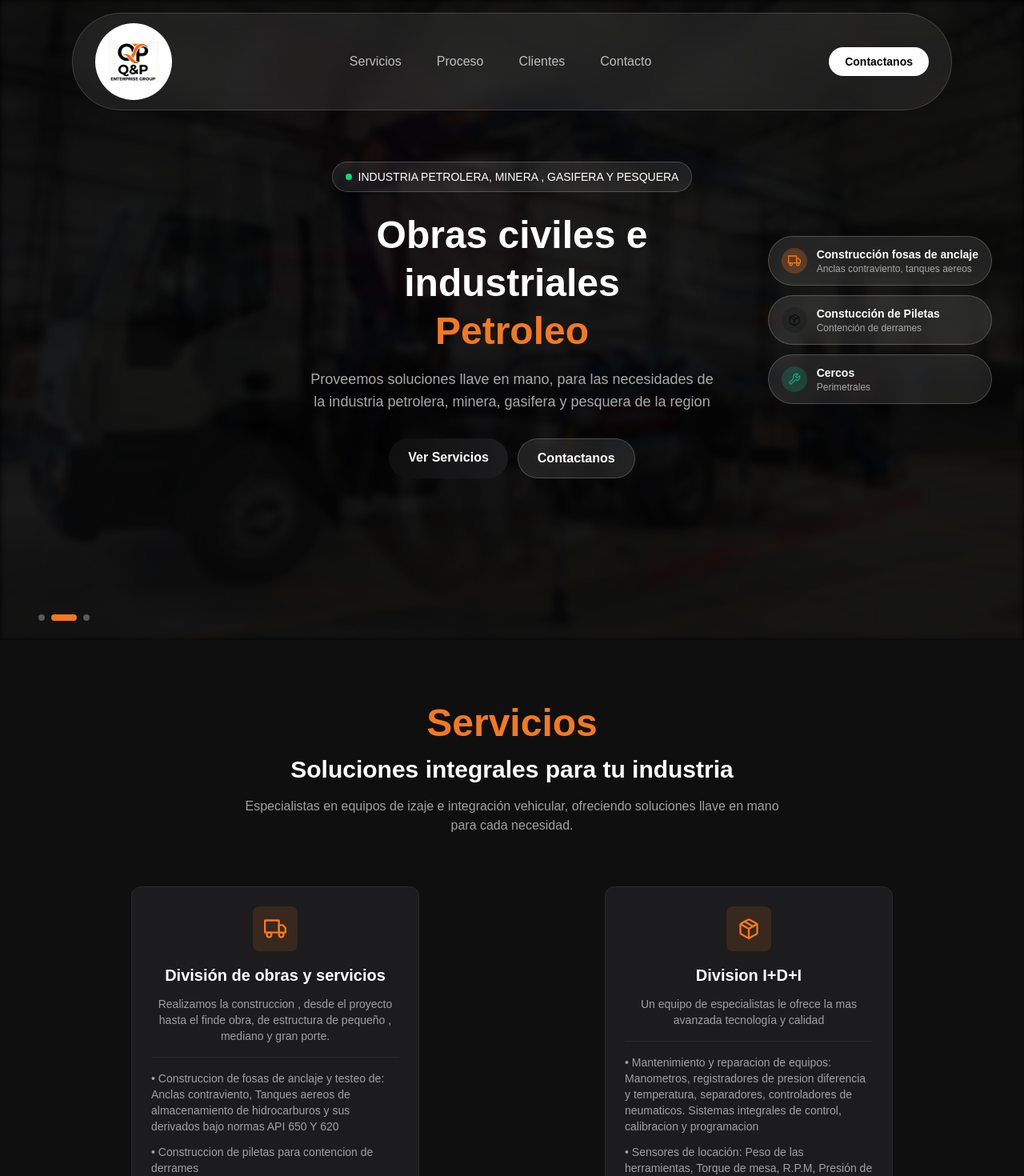
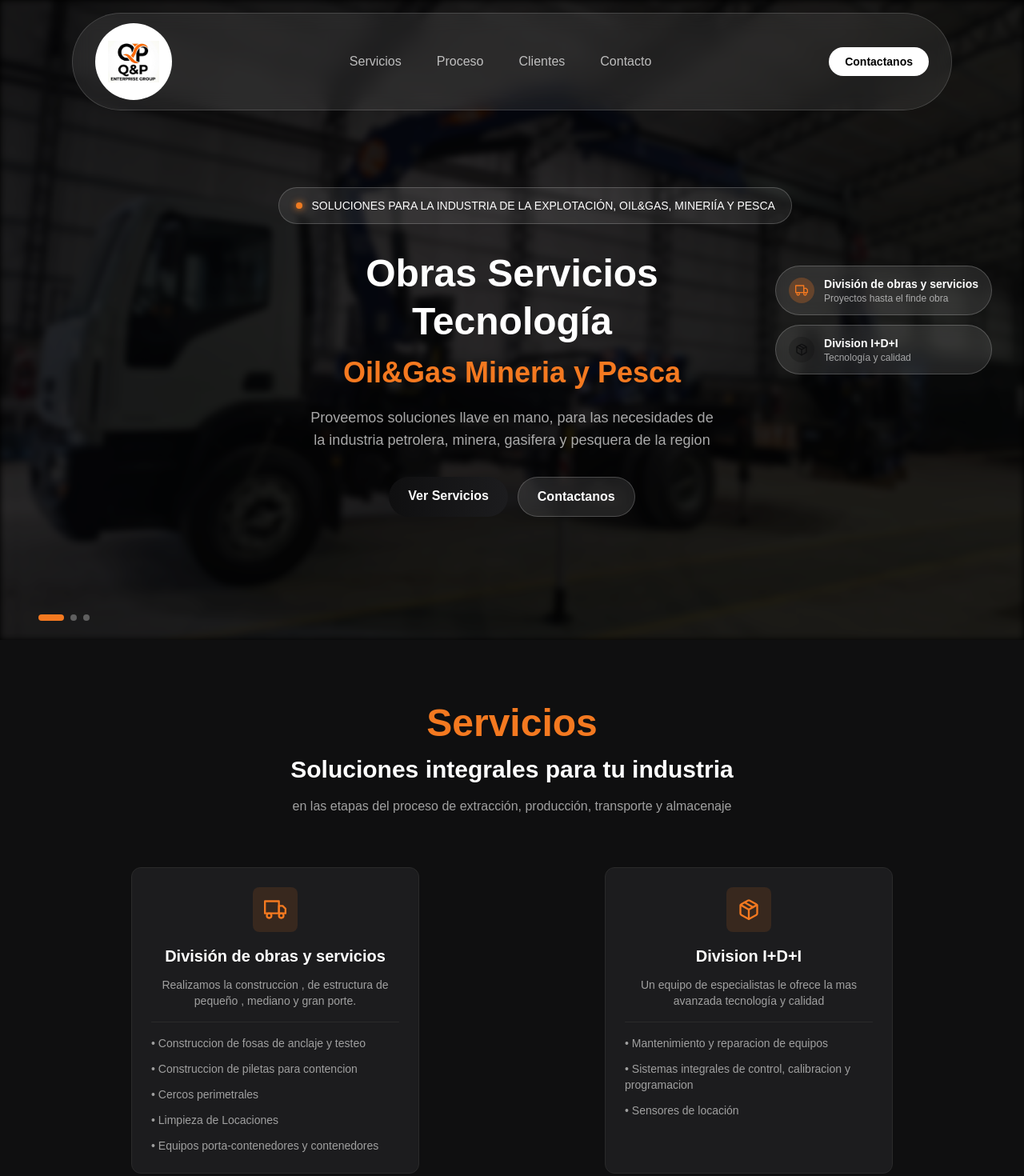
Before and after one commit to gusmgadev/qypgroup, a Next.js app: page / in a window 1280 px wide. Shown: the top 1470 px of the page at 80% size. Built offline with nearby package versions, Linux system fonts and the light colour scheme.

Commit message:
Landing completa - Navbar responsive, Hero responsive, Servicios, Contacto, Footer, Pills clickeables

```diff
--- a/components/landing/hero.tsx
+++ b/components/landing/hero.tsx
@@ -29,7 +29,8 @@ export function Hero() {
 
   return (
     <section
-      className="relative h-screen overflow-hidden flex items-center justify-center"
+      className="relative min-h-screen overflow-hidden flex items-center justify-center"
+      style={{ paddingTop: "140px", paddingBottom: "60px" }}
       onMouseEnter={() => setIsPaused(true)}
       onMouseLeave={() => setIsPaused(false)}
     >
@@ -59,22 +60,26 @@ export function Hero() {
         style={{ backgroundColor: "rgba(0,0,0,0.55)" }}
       />
 
-      <div className="relative z-10 max-w-[680px] text-center px-4 md:px-12">
+      <div className="relative z-10 max-w-[680px] text-center px-6 md:px-12">
         <div
-          className="inline-flex items-center gap-2 px-4 py-2 rounded-full mb-6"
+          className="flex items-center justify-center gap-3 px-8 py-3 rounded-full mb-8"
           style={{
             backgroundColor: "rgba(255,255,255,0.08)",
             border: "0.5px solid rgba(255,255,255,0.2)",
+            width: "110%",
+            marginLeft: "auto",
+            marginRight: "auto",
           }}
         >
-          <span className="w-2 h-2 rounded-full bg-green-400 animate-pulse" />
-          <span className="text-sm text-white">{theme.hero.tag}</span>
+          <span className="w-2 h-2 rounded-full flex-shrink-0" style={{ animation: "colorPulse 1.5s ease-in-out infinite" }} />
+          <span className="text-xs md:text-sm text-white whitespace-nowrap">{theme.hero.tag}</span>
         </div>
 
-        <h1 className="text-4xl md:text-5xl font-extrabold leading-tight">
+        <h1 className="text-3xl md:text-4xl lg:text-5xl font-extrabold leading-tight">
           <span className="text-white">{theme.hero.title.split(theme.hero.titleHighlight)[0]}</span>
           <br />
           <span
+            className="text-2xl md:text-3xl lg:text-4xl"
             style={{ color: theme.colors.accent }}
           >
             {theme.hero.titleHighlight}
@@ -114,13 +119,14 @@ export function Hero() {
         </div>
       </div>
 
-      <div className="absolute right-10 top-1/2 -translate-y-1/2 hidden md:flex flex-col gap-3">
+      <div className="absolute right-10 top-1/2 -translate-y-1/2 hidden lg:flex flex-col gap-3">
         {theme.hero.pills.map((pill, index) => {
           const IconComponent = iconMap[pill.icon] || iconMap.truck
           return (
-            <div
+            <Link
+              href="#services"
               key={index}
-              className="flex items-center gap-3 px-4 py-3 rounded-full animate-[floatUp_3s_ease-in-out_infinite]"
+              className="flex items-center gap-3 px-4 py-3 rounded-full animate-[floatUp_3s_ease-in-out_infinite] cursor-pointer"
               style={{
                 backgroundColor: "rgba(255,255,255,0.10)",
                 backdropFilter: "blur(8px)",
@@ -138,7 +144,7 @@ export function Hero() {
                 <div className="text-sm font-semibold">{pill.title}</div>
                 <div className="text-xs text-white/60">{pill.subtitle}</div>
               </div>
-            </div>
+            </Link>
           )
         })}
       </div>
@@ -164,6 +170,10 @@ export function Hero() {
           0%, 100% { transform: translateY(0); }
           50% { transform: translateY(-10px); }
         }
+        @keyframes colorPulse {
+          0%, 100% { background-color: #F47920; box-shadow: 0 0 8px #F47920; }
+          50% { background-color: #22c55e; box-shadow: 0 0 12px #22c55e; }
+        }
       `}</style>
     </section>
   )
--- a/components/landing/navbar.tsx
+++ b/components/landing/navbar.tsx
@@ -60,7 +60,7 @@ export function Navbar() {
             <div
               className="flex items-center justify-center"
               style={{
-                backgroundColor: "#FFFFFF",
+backgroundColor: "#FFFFFF",
                 borderRadius: "9999px",
                 padding: "16px",
                 width: "96px",
@@ -84,14 +84,18 @@ export function Navbar() {
                 <Link
                   key={item}
                   href={href}
-                  className="px-5 py-2 rounded-full text-base font-medium transition-colors duration-200 hover:text-white"
+                  className="group px-5 py-2 text-base font-medium relative"
                   style={{ color: "rgba(255,255,255,0.70)" }}
                 >
-                  {item}
+                  <span className="relative z-10 transition-colors duration-200 group-hover:text-white">{item}</span>
+                  <span
+                    className="absolute bottom-0 left-0 w-full h-0.5 scale-x-0 transition-transform duration-200 origin-left group-hover:scale-x-100"
+                    style={{ backgroundColor: theme.colors.accent }}
+                  />
                 </Link>
-              )
-            })}
-          </div>
+               )
+             })}
+           </div>
 
           <Link
             href={theme.navbar.cta.href}
--- a/components/landing/services.tsx
+++ b/components/landing/services.tsx
@@ -39,8 +39,8 @@ export function Services() {
             className="mt-4 max-w-2xl mx-auto"
             style={{ color: theme.colors.textMuted }}
           >
-            Especialistas en equipos de izaje e integración vehicular,
-            ofreciendo soluciones llave en mano para cada necesidad.
+            en las etapas del proceso de extracción, producción, transporte y almacenaje
+
           </p>
         </div>
 
--- a/lib/theme.ts
+++ b/lib/theme.ts
@@ -100,9 +100,9 @@ export const theme = {
     slideInterval:   3000,
     slideTransition: "1s",
 
-    tag:            "INDUSTRIA PETROLERA, MINERA , GASIFERA Y PESQUERA",
-    title:          "Obras civiles e industriales",
-    titleHighlight: "Petroleo",
+    tag:            "SOLUCIONES PARA LA INDUSTRIA DE LA EXPLOTACIÓN, OIL&GAS, MINERIÍA Y PESCA",
+    title:          "Obras Servicios Tecnología",
+    titleHighlight: "Oil&Gas Mineria y Pesca",
     subtitle:       "Proveemos soluciones llave en mano, para las necesidades de la industria petrolera, minera, gasifera y pesquera de la region",
 
     cta: {
@@ -117,20 +117,20 @@ export const theme = {
     ],
 
     pills: [
-      { title: "Construcción fosas de anclaje", subtitle: "Anclas contraviento, tanques aereos", color: "#F47920", icon: "truck" },
-      { title: "Constucción de Piletas", subtitle: "Contención de derrames", color: "#0F0F10", icon: "package" },
-      { title: "Cercos ", subtitle: "Perimetrales", color: "#1D9E75", icon: "wrench" },
+      { title: "División de obras y servicios", subtitle: "Proyectos hasta el finde obra", color: "#F47920", icon: "truck" },
+      { title: "Division I+D+I", subtitle: "Tecnología y calidad", color: "#0F0F10", icon: "package" },
+
     ],
 services: [
       {
         title: "División de obras y servicios",
-        description: "Realizamos la construccion , desde el proyecto hasta el finde obra, de estructura de pequeño , mediano y gran porte. ",
+        description: "Realizamos la construccion , de estructura de pequeño , mediano y gran porte. ",
         icon: "truck",
         details: [
-          "Construccion de fosas de anclaje y testeo de: Anclas contraviento, Tanques aereos de almacenamiento de hidrocarburos y sus derivados bajo normas API 650 Y 620",
-          "Construccion de piletas para contencion de derrames",
+          "Construccion de fosas de anclaje y testeo",
+          "Construccion de piletas para contencion",
           "Cercos perimetrales",
-          "Limpieza de Locaciones con certificado de deposicón final",
+          "Limpieza de Locaciones",
           "Equipos porta-contenedores y contenedores"
         ]
       },
@@ -139,8 +139,9 @@ services: [
         description: "Un equipo de especialistas le ofrece la mas avanzada tecnología y calidad",
         icon: "package",
         details: [
-          "Mantenimiento y reparacion de equipos: Manometros, registradores de presion diferencia y temperatura, separadores, controladores de neumaticos. Sistemas integrales de control, calibracion y programacion",
-          "Sensores de locación: Peso de las herramientas, Torque de mesa, R.P.M, Presión de bomba, Avance de trepano y nivel de pileta"
+          "Mantenimiento y reparacion de equipos",
+          "Sistemas integrales de control, calibracion y programacion",
+          "Sensores de locación"
         ]
       },
     ],
```
